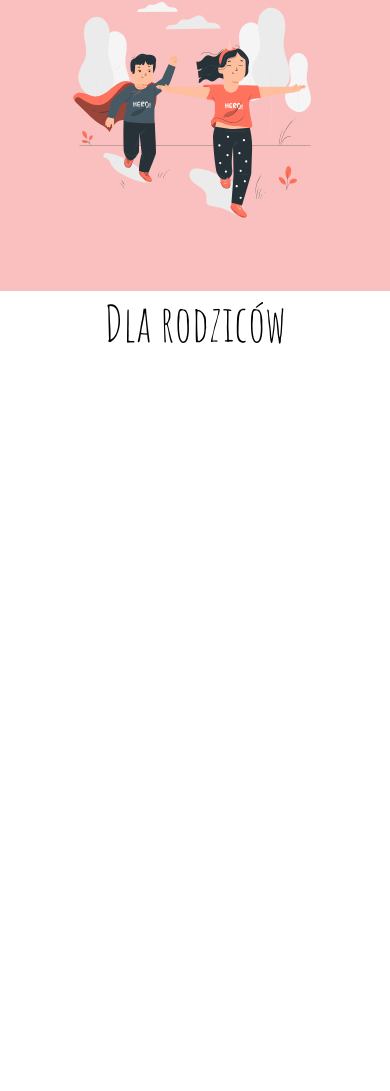
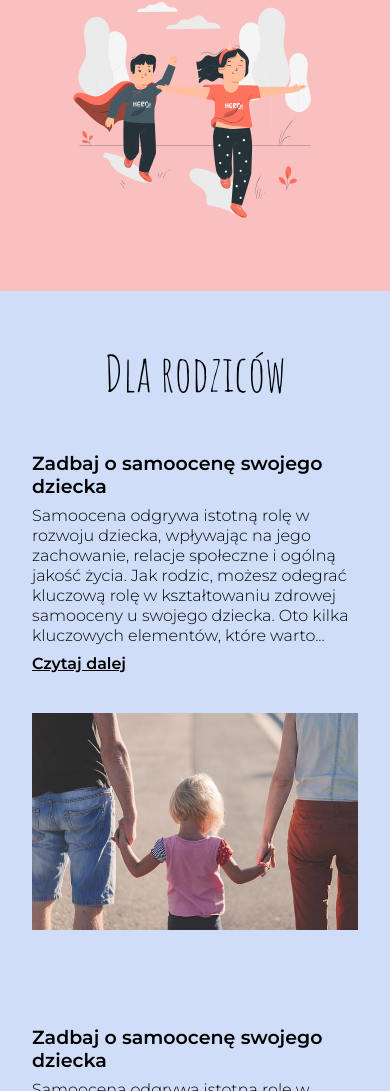
Before and after one commit to Kuba1507/Therapist, a website: page index.html in a window 390 px wide. Shown: the part 5703-6794 px from the top of the page. Before the commit the page ends 6057 px from the top, so only its background shows below. Drawn offline with Linux system fonts and the light colour scheme; a web font is replaced by a local one.

Commit message:
added parents section and styled for mobile

```diff
--- a/index.html
+++ b/index.html
@@ -187,6 +187,61 @@
         </section>
         <section class="parents" id="parents">
             <h2 class="section-title">Dla rodziców</h2>
+            <div class="wrapper">
+                <div class="parents-box">
+                    <div class="parents-box__block">
+                        <div class="parents-box__block-text">
+                            <p class="parents-box__block-text-title">
+                                Zadbaj o samoocenę swojego dziecka
+                            </p>
+                            <p class="parents-box__block-text-description">
+                                Samoocena odgrywa istotną rolę w rozwoju dziecka, wpływając na jego zachowanie, relacje
+                                społeczne i ogólną jakość życia. Jak rodzic, możesz odegrać kluczową rolę w
+                                kształtowaniu zdrowej samooceny u swojego dziecka. Oto kilka kluczowych elementów, które
+                                warto...
+                            </p>
+                            <p class="parents-box__block-text-read-more">
+                                Czytaj dalej
+                            </p>
+                        </div>
+                        <img src="dist/img/offers-1.jpg" alt="" class="parents-box__block-image">
+                    </div>
+                    <div class="parents-box__block">
+                        <div class="parents-box__block-text">
+                            <p class="parents-box__block-text-title">
+                                Zadbaj o samoocenę swojego dziecka
+                            </p>
+                            <p class="parents-box__block-text-description">
+                                Samoocena odgrywa istotną rolę w rozwoju dziecka, wpływając na jego zachowanie, relacje
+                                społeczne i ogólną jakość życia. Jak rodzic, możesz odegrać kluczową rolę w
+                                kształtowaniu zdrowej samooceny u swojego dziecka. Oto kilka kluczowych elementów, które
+                                warto...
+                            </p>
+                            <p class="parents-box__block-text-read-more">
+                                Czytaj dalej
+                            </p>
+                        </div>
+                        <img src="dist/img/offers-1.jpg" alt="" class="parents-box__block-image">
+                    </div>
+                    <div class="parents-box__block">
+                        <div class="parents-box__block-text">
+                            <p class="parents-box__block-text-title">
+                                Zadbaj o samoocenę swojego dziecka
+                            </p>
+                            <p class="parents-box__block-text-description">
+                                Samoocena odgrywa istotną rolę w rozwoju dziecka, wpływając na jego zachowanie, relacje
+                                społeczne i ogólną jakość życia. Jak rodzic, możesz odegrać kluczową rolę w
+                                kształtowaniu zdrowej samooceny u swojego dziecka. Oto kilka kluczowych elementów, które
+                                warto...
+                            </p>
+                            <p class="parents-box__block-text-read-more">
+                                Czytaj dalej
+                            </p>
+                        </div>
+                        <img src="dist/img/offers-1.jpg" alt="" class="parents-box__block-image">
+                    </div>
+                </div>
+            </div>
         </section>
     </main>
     <script src="dist/js/script.min.js"></script>
--- a/src/sass/_layout.scss
+++ b/src/sass/_layout.scss
@@ -390,4 +390,54 @@ main {
 			}
 		}
 	}
+
+	.parents {
+		background-color: $light-blue;
+
+		.section-title {
+			padding-top: 1em;
+		}
+
+		.wrapper {
+			.parents-box {
+				display: flex;
+				flex-direction: column;
+				justify-content: center;
+				align-items: center;
+
+				&__block {
+					display: flex;
+					flex-direction: column;
+					align-items: center;
+					margin: 2em 0;
+					padding: 1em 2em;
+
+					&-text {
+						font-family: "Montserrat", sans-serif;
+
+						&-title {
+							font-size: 1.9rem;
+							font-weight: bold;
+						}
+
+						&-description {
+							margin-top: 0.5em;
+							line-height: 1.25em;
+						}
+
+						&-read-more {
+							margin-top: 0.5em;
+							font-weight: bold;
+							text-decoration: underline;
+						}
+					}
+
+					&-image {
+						margin-top: 2.5em;
+						width: 100%;
+					}
+				}
+			}
+		}
+	}
 }
```
Also changed, not shown: dist/css/style.min.css.
